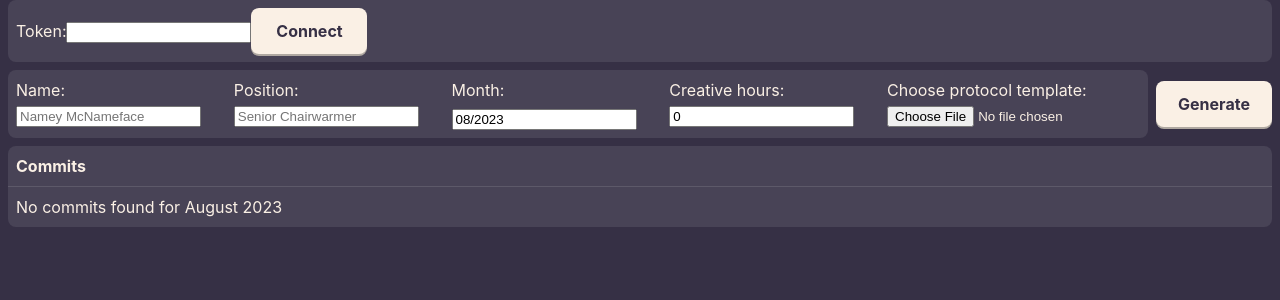
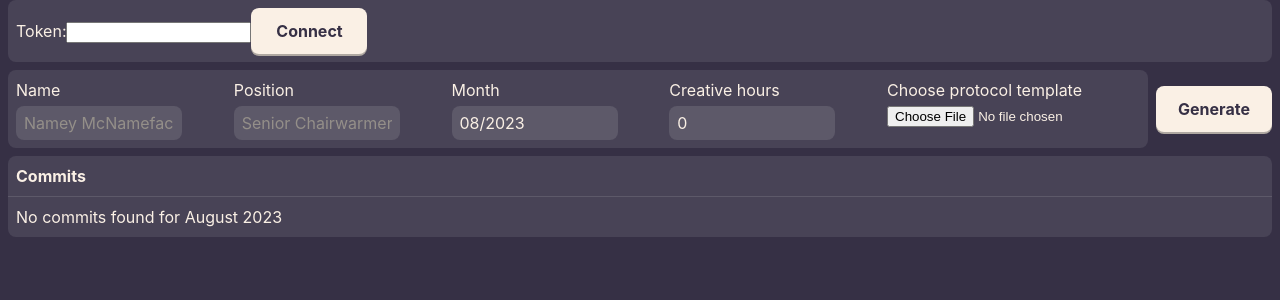
Before and after one commit to lawfx/pan-protocol, a React (Vite) app: page / in a window 1280 px wide. Shown: the top 300 px of the page. Built offline with nearby package versions, Linux system fonts and the light colour scheme.

Commit message:
input styling

```diff
--- a/src/Button/Button.tsx
+++ b/src/Button/Button.tsx
@@ -9,6 +9,8 @@ export default function Button({ children, onClick, ...rest }: { children: React
 }
 
 const StyledButton = styled.button`
+  all: unset;
+  outline: revert;
   font-weight: 700;
   text-align: center;
   padding: 8px;
--- a/src/FileInput/FileInput.tsx
+++ b/src/FileInput/FileInput.tsx
@@ -31,7 +31,7 @@ export default function FileInput({ onFileUpload, allowedTypes, label }:
   return (
     <Wrapper>
       <label htmlFor={id}>
-        {label}:
+        {label}
       </label>
       <input ref={ref} type='file' id={id} onChange={handleOnChange} />
     </Wrapper>
--- a/src/Input/Input.tsx
+++ b/src/Input/Input.tsx
@@ -15,9 +15,9 @@ export default function Input({ type = 'text', value, setValue, label, ...rest }
   return (
     <Wrapper>
       <label htmlFor={id}>
-        {label}:
+        {label}
       </label>
-      <input
+      <StyledInput
         type={type}
         id={id}
         value={value}
@@ -35,3 +35,18 @@ const Wrapper = styled.div`
   flex-direction: column;
   gap: 4px;
 `;
+
+const StyledInput = styled.input`
+  all: unset;
+  width: 150px;
+  height: 30px;
+  line-height: 30px;
+  background-color: ${p => p.theme.primary300};
+  color: ${p => p.theme.secondary500};
+  border-radius: 8px;
+  padding: 2px 8px;
+
+  &::placeholder {
+    color: ${p => p.theme.secondary100};
+  }
+`;
--- a/src/MonthPicker/MonthPicker.tsx
+++ b/src/MonthPicker/MonthPicker.tsx
@@ -11,7 +11,7 @@ export default function MonthPicker({ label, value, onChange, placeholder }:
   return (
     <Wrapper>
       <label htmlFor={id}>
-        {label}:
+        {label}
       </label>
       <DatePicker
         id={id}
@@ -21,6 +21,7 @@ export default function MonthPicker({ label, value, onChange, placeholder }:
         showMonthYearPicker
         placeholderText={placeholder}
         enableTabLoop={false}
+        customInput={<CustomInput />}
       />
     </Wrapper>
   );
@@ -32,3 +33,28 @@ const Wrapper = styled.div`
   flex-direction: column;
   gap: 4px;
 `;
+
+const CustomInput = React.forwardRef(({ value, onClick, ...rest }: { value: string, onClick: (e: any) => void, [key: string]: any },
+  ref: ((instance: HTMLInputElement | null) => void) | React.MutableRefObject<HTMLInputElement | null> | null) => (
+  <StyledInput
+    ref={ref}
+    type='text'
+    value={value}
+    onClick={onClick}
+    {...rest}
+  />
+));
+
+const StyledInput = styled.input`
+  all: unset;
+  width: 150px;
+  height: 30px;
+  line-height: 30px;
+  background-color: ${p => p.theme.primary300};
+  border-radius: 8px;
+  padding: 2px 8px;
+
+  &::placeholder {
+    color: ${p => p.theme.secondary100};
+  }
+`;
--- a/src/index.css
+++ b/src/index.css
@@ -30,8 +30,3 @@ h1 {
   font-size: 3.2em;
   line-height: 1.1;
 }
-
-button {
-  all: unset;
-  outline: revert;
-}
```
